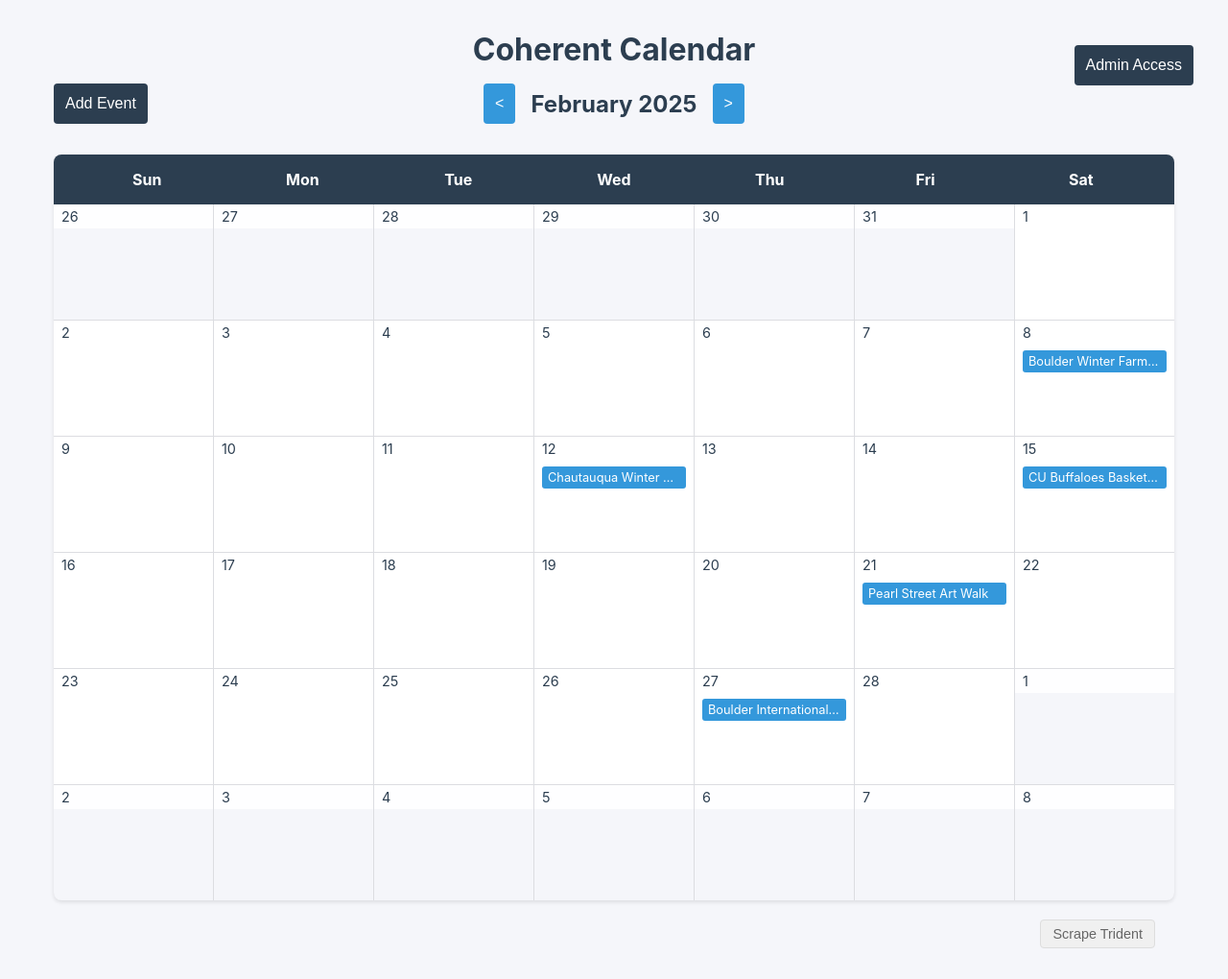
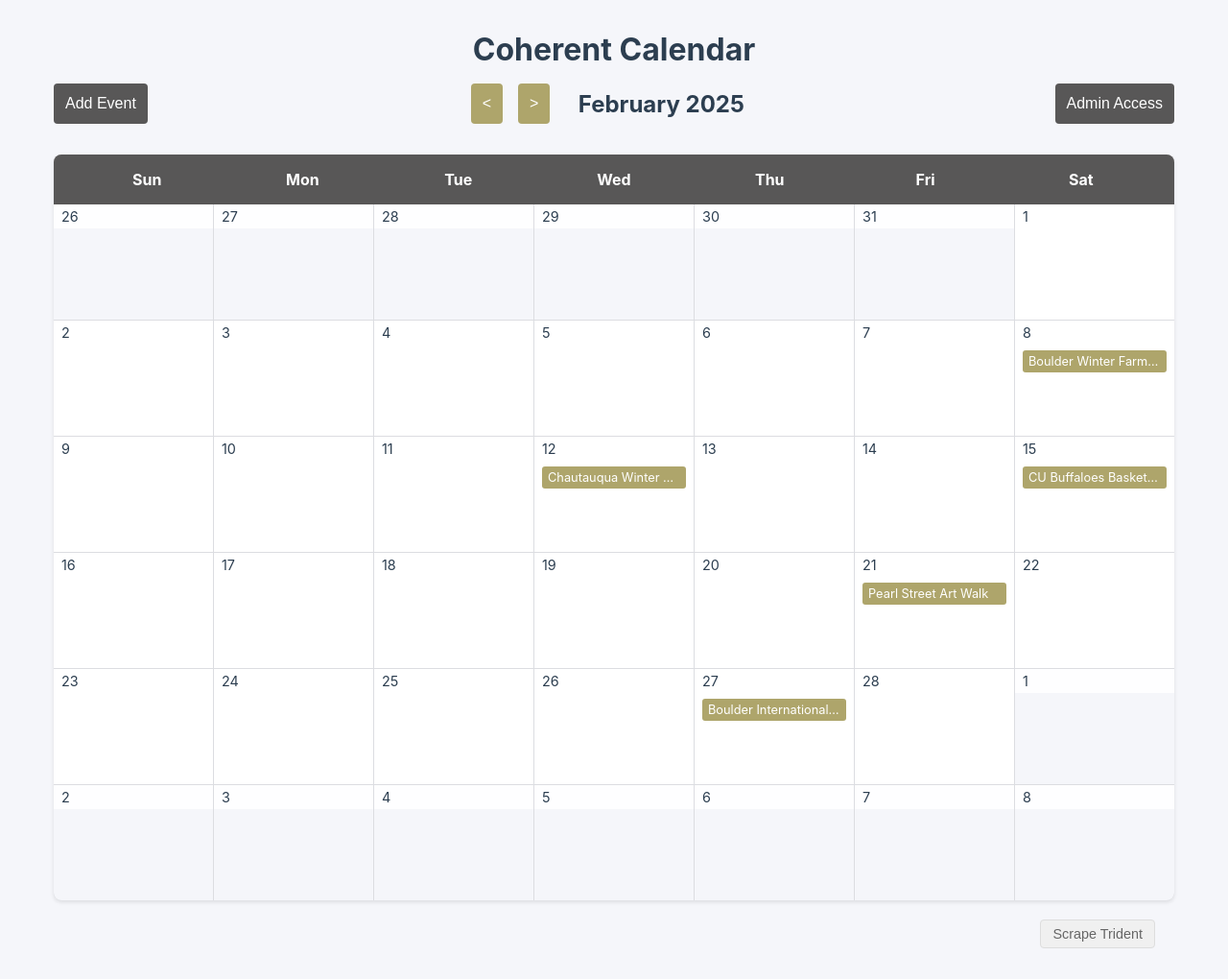
Before and after one commit to Hamburami/CoherentCalendar, a Flask app: page / in a window 1280 px wide. Shown: the whole page at 96% size. Run offline with Flask 3, Linux system fonts and the light colour scheme; data comes from the database, SQL or seed files in the repository.

Commit message:
edited aesthetics, need to work on add event feature
Changed the color scheme and the placement on previousMonth and nextMonth buttons. Realigned the Admin button

```diff
--- a/static/css/styles.css
+++ b/static/css/styles.css
@@ -1,7 +1,7 @@
 :root {
-    --primary-color: #2c3e50;
-    --secondary-color: #3498db;
-    --hover-color: #2c8ac9;
+    --primary-color: #585757;
+    --secondary-color: #aea56b;
+    --hover-color: #424343;
     --background-color: #f5f6fa;
     --text-color: #2c3e50;
     --border-color: #dcdde1;
@@ -63,10 +63,21 @@ header {
     margin: 1rem 0;
     position: relative;
 }
+#prevMonth {
+    order: 1px;
+}
+#nextMonth{
+    order:2
+}
+#currentMonth{
+    order: 3;
+    width: 200px;
+    text-align: center;
+}
 
 /* Calendar Grid */
 .calendar {
-    background-color: white;
+    background-color: rgb(208, 208, 208);
     border-radius: 8px;
     box-shadow: 0 2px 4px rgba(0, 0, 0, 0.1);
     overflow: hidden;
@@ -212,8 +223,8 @@ button:hover {
 
 .admin-btn {
     position: absolute;
-    right: -20px;
-    top: -40px;
+    right:0;
+    top: 0px;
     background-color: var(--primary-color);
 }
 
--- a/static/js/calendar.js
+++ b/static/js/calendar.js
@@ -434,6 +434,9 @@ class Calendar {
             if (event.needs_review) {
                 eventElement.classList.add('needs-review');
             }
+            if (event.isPersonal) {
+                eventElement.classList.add('personal-event');
+            }
             eventElement.textContent = event.title;
             eventElement.addEventListener('click', () => this.showEventDetails(event));
             if (this.isAdmin) {
```
